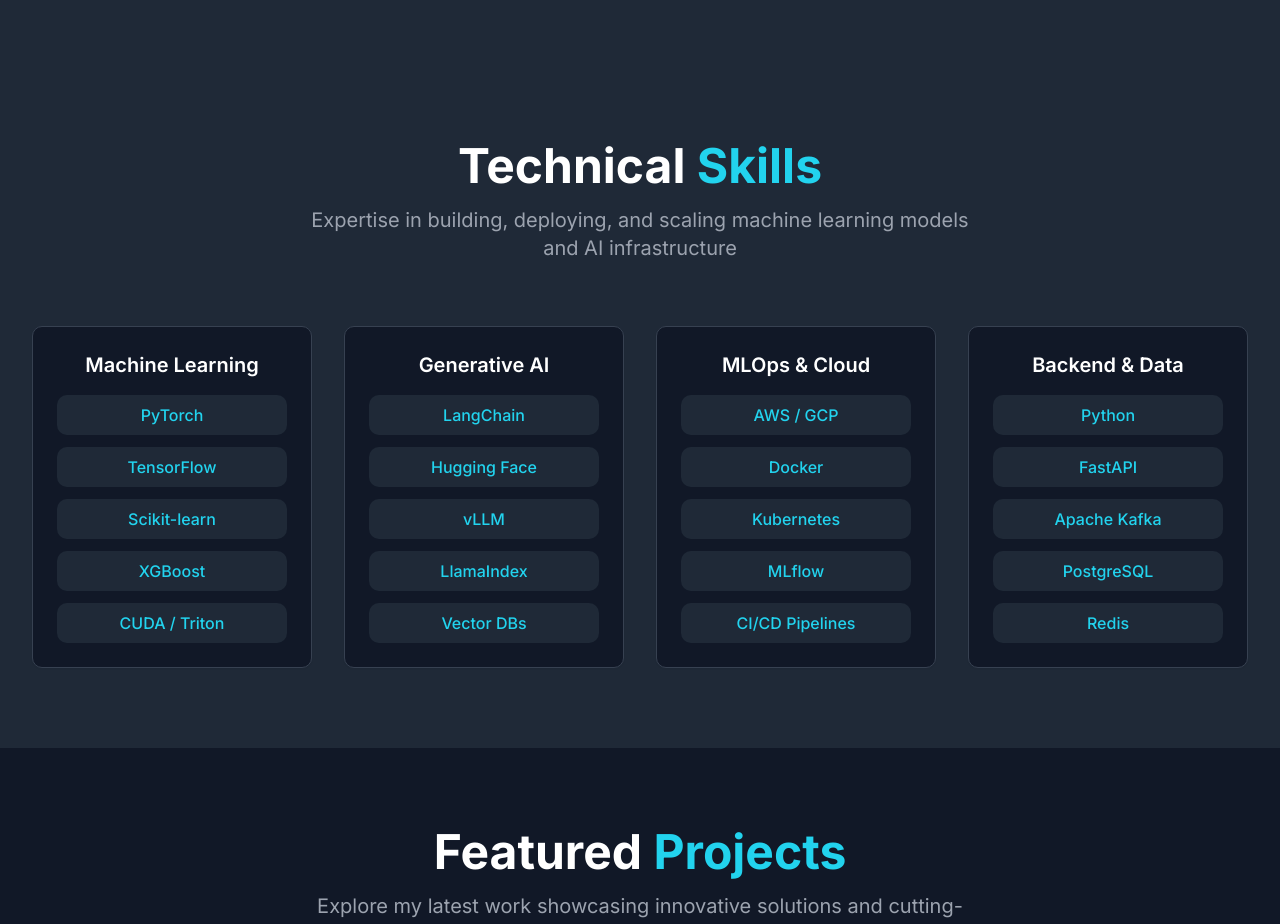
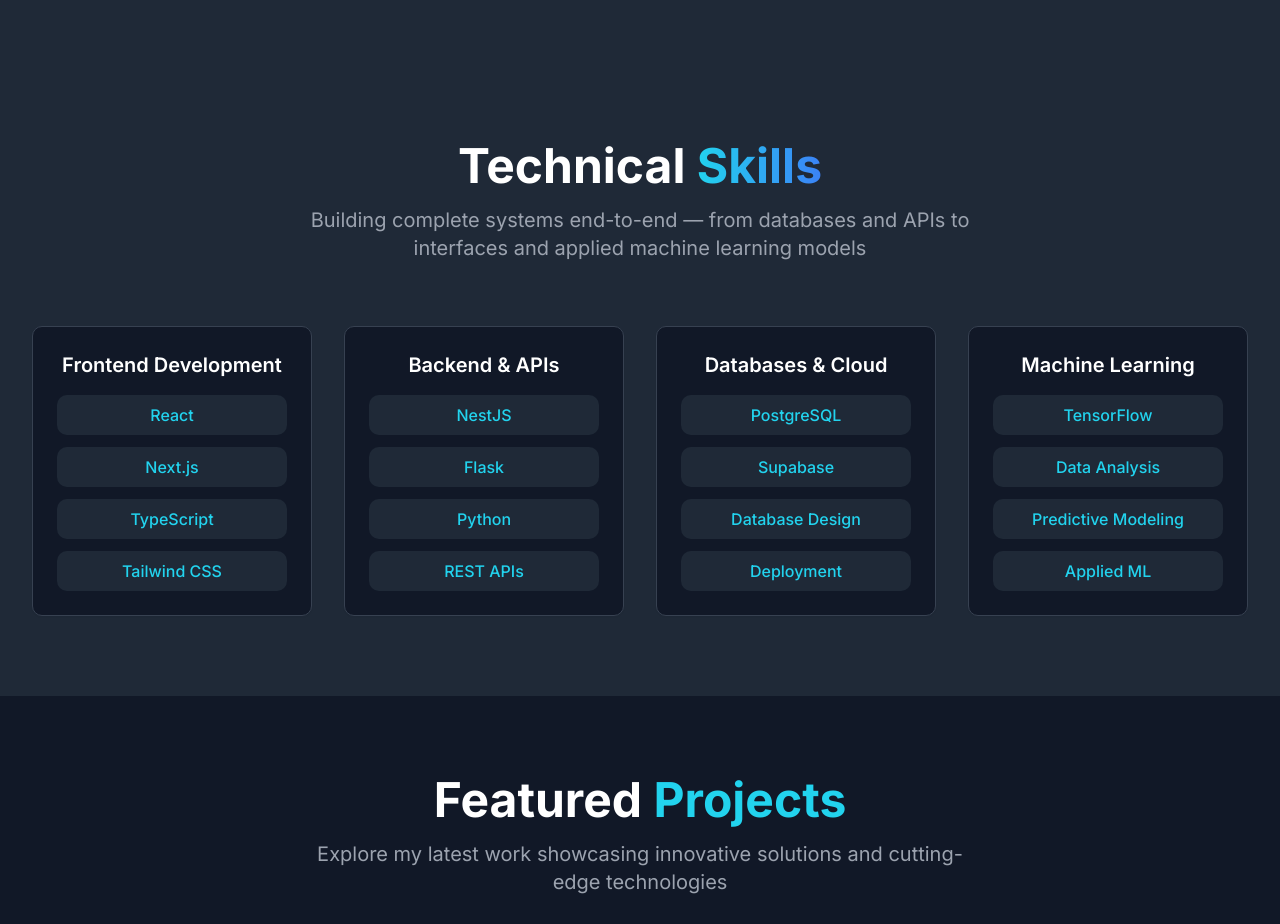
Before and after one commit to mzati-dev/wadimkweza-portfolio, a React (Vite) app: page / in a window 1280 px wide. Shown: the part 1520-2444 px from the top of the page. Built offline with nearby package versions, Linux system fonts and the light colour scheme.

Commit message:
Revise skills categories and update descriptions
Updated skill categories and descriptions to reflect new areas of expertise.

```diff
--- a/src/components/Skills.tsx
+++ b/src/components/Skills.tsx
@@ -4,20 +4,20 @@
 const Skills: React.FC = () => {
   const skillCategories = [
     {
-      title: "Machine Learning",
-      skills: ["PyTorch", "TensorFlow", "Scikit-learn", "XGBoost", "CUDA / Triton"]
+      title: "Frontend Development",
+      skills: ["React", "Next.js", "TypeScript", "Tailwind CSS"]
     },
     {
-      title: "Generative AI",
-      skills: ["LangChain", "Hugging Face", "vLLM", "LlamaIndex", "Vector DBs"]
+      title: "Backend & APIs",
+      skills: ["NestJS", "Flask", "Python", "REST APIs"]
     },
     {
-      title: "MLOps & Cloud",
-      skills: ["AWS / GCP", "Docker", "Kubernetes", "MLflow", "CI/CD Pipelines"]
+      title: "Databases & Cloud",
+      skills: ["PostgreSQL", "Supabase", "Database Design", "Deployment"]
     },
     {
-      title: "Backend & Data",
-      skills: ["Python", "FastAPI", "Apache Kafka", "PostgreSQL", "Redis"]
+      title: "Machine Learning",
+      skills: ["TensorFlow", "Data Analysis", "Predictive Modeling", "Applied ML"]
     }
   ];
 
@@ -26,13 +26,12 @@
       <div className="max-w-7xl mx-auto px-4 sm:px-6 lg:px-8">
         <div className="text-center mb-16">
           <h2 className="text-4xl md:text-5xl font-bold text-white mb-4">
-            Technical <span className="text-cyan-400">Skills</span>
+            Technical <span className="text-transparent bg-clip-text bg-gradient-to-r from-cyan-400 to-blue-500">Skills</span>
           </h2>
           <p className="text-xl text-gray-400 max-w-2xl mx-auto">
-            Expertise in building, deploying, and scaling machine learning models and AI infrastructure
+            Building complete systems end-to-end — from databases and APIs to interfaces and applied machine learning models
           </p>
         </div>
-
         <div className="grid grid-cols-1 md:grid-cols-2 lg:grid-cols-4 gap-8">
           {skillCategories.map((category, index) => (
             <Card key={index} className="bg-gray-900 border-gray-700 hover:border-cyan-400/50 transition-all duration-300">
@@ -60,6 +59,70 @@
 };
 
 export default Skills;
+
+
+// import React from 'react';
+// import { Card, CardContent } from '@/components/ui/card';
+
+// const Skills: React.FC = () => {
+//   const skillCategories = [
+//     {
+//       title: "Machine Learning",
+//       skills: ["PyTorch", "TensorFlow", "Scikit-learn", "XGBoost", "CUDA / Triton"]
+//     },
+//     {
+//       title: "Generative AI",
+//       skills: ["LangChain", "Hugging Face", "vLLM", "LlamaIndex", "Vector DBs"]
+//     },
+//     {
+//       title: "MLOps & Cloud",
+//       skills: ["AWS / GCP", "Docker", "Kubernetes", "MLflow", "CI/CD Pipelines"]
+//     },
+//     {
+//       title: "Backend & Data",
+//       skills: ["Python", "FastAPI", "Apache Kafka", "PostgreSQL", "Redis"]
+//     }
+//   ];
+
+//   return (
+//     <section id="skills" className="py-20 bg-gray-800">
+//       <div className="max-w-7xl mx-auto px-4 sm:px-6 lg:px-8">
+//         <div className="text-center mb-16">
+//           <h2 className="text-4xl md:text-5xl font-bold text-white mb-4">
+//             Technical <span className="text-cyan-400">Skills</span>
+//           </h2>
+//           <p className="text-xl text-gray-400 max-w-2xl mx-auto">
+//             Expertise in building, deploying, and scaling machine learning models and AI infrastructure
+//           </p>
+//         </div>
+
+//         <div className="grid grid-cols-1 md:grid-cols-2 lg:grid-cols-4 gap-8">
+//           {skillCategories.map((category, index) => (
+//             <Card key={index} className="bg-gray-900 border-gray-700 hover:border-cyan-400/50 transition-all duration-300">
+//               <CardContent className="p-6">
+//                 <h3 className="text-xl font-semibold text-white mb-4 text-center">
+//                   {category.title}
+//                 </h3>
+//                 <div className="space-y-3">
+//                   {category.skills.map((skill, skillIndex) => (
+//                     <div
+//                       key={skillIndex}
+//                       className="bg-gray-800 px-3 py-2 rounded-lg text-center text-cyan-400 font-medium hover:bg-gray-700 transition-colors"
+//                     >
+//                       {skill}
+//                     </div>
+//                   ))}
+//                 </div>
+//               </CardContent>
+//             </Card>
+//           ))}
+//         </div>
+//       </div>
+//     </section>
+//   );
+// };
+
+// export default Skills;
 
 // import React from 'react';
 // import { Card, CardContent } from '@/components/ui/card';
```
